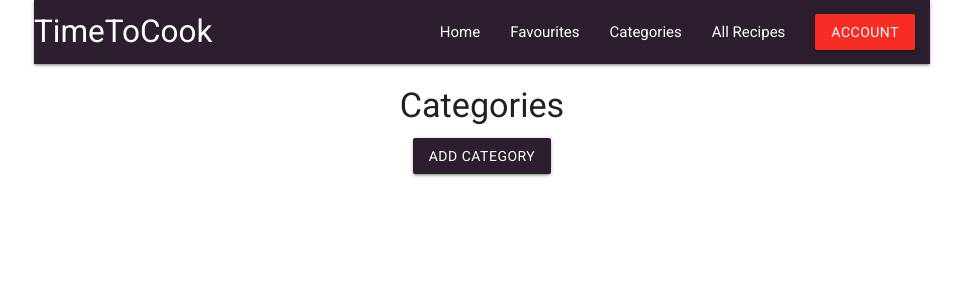
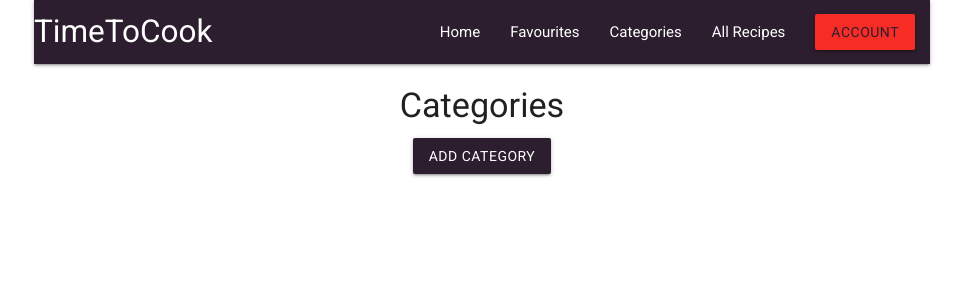
Before and after one commit to mariusmilitaru32/TimeToCook, a Flask app: page /categories in a window 1280 px wide. Shown: the top 300 px of the page, without its empty margins (158-1121 px from the left). Run offline with Flask 3, Linux system fonts and the light colour scheme; data that the repository does not hold is empty; some libraries are stand-ins or nearby versions.

Commit message:
Add favicon

```diff
--- a/timetocook/static/css/style.css
+++ b/timetocook/static/css/style.css
@@ -74,7 +74,7 @@ main {
 /* Dropdown menu style */
 .dropdown-trigger.btn.menu-btn {
     background-color: #f72c25;
-    color: #ffffff;
+    color: #2d1e2f;
 }
 
 .btn {
--- a/timetocook/templates/base.html
+++ b/timetocook/templates/base.html
@@ -4,6 +4,9 @@
 <head>
     <meta charset="UTF-8" />
     <meta name="viewport" content="width=device-width, initial-scale=1.0" />
+    <meta name="description" content="Memory Game, Card memory game">
+    <meta name="keywords" content="memory, game, cards, play memory game, memory game javascript">
+    <link rel="shortcut icon" href="{{ url_for('static', filename='favicon.ico') }}">
     <link rel="stylesheet" href="https://cdnjs.cloudflare.com/ajax/libs/materialize/1.0.0/css/materialize.min.css">
     <script src="https://kit.fontawesome.com/f96d19cbcd.js" crossorigin="anonymous"></script>
     <link rel="stylesheet" href="{{ url_for('static', filename='css/style.css') }}" type="text/css">
```
Also changed, not shown: README.md, timetocook/static/favicon.ico (added).
